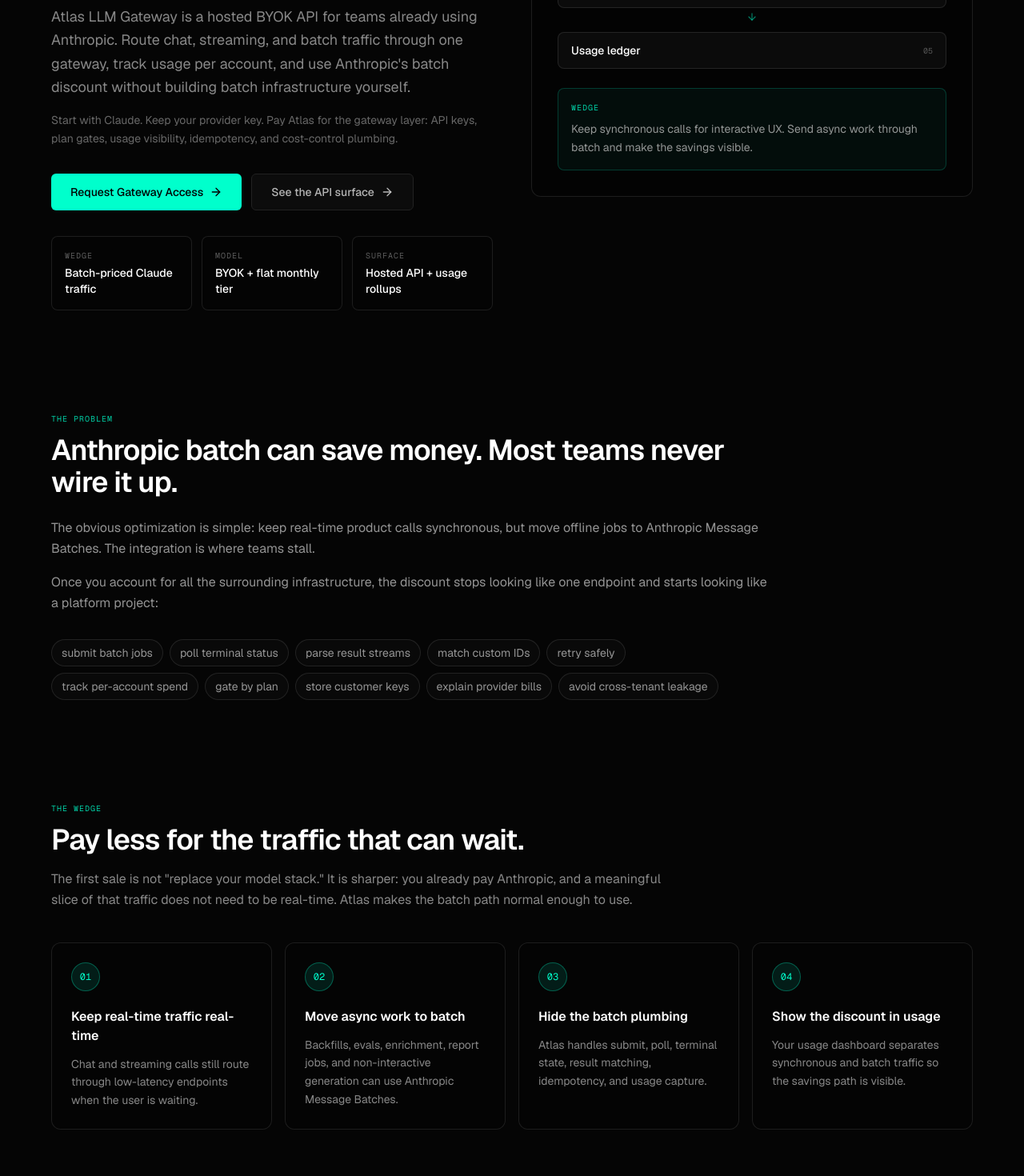
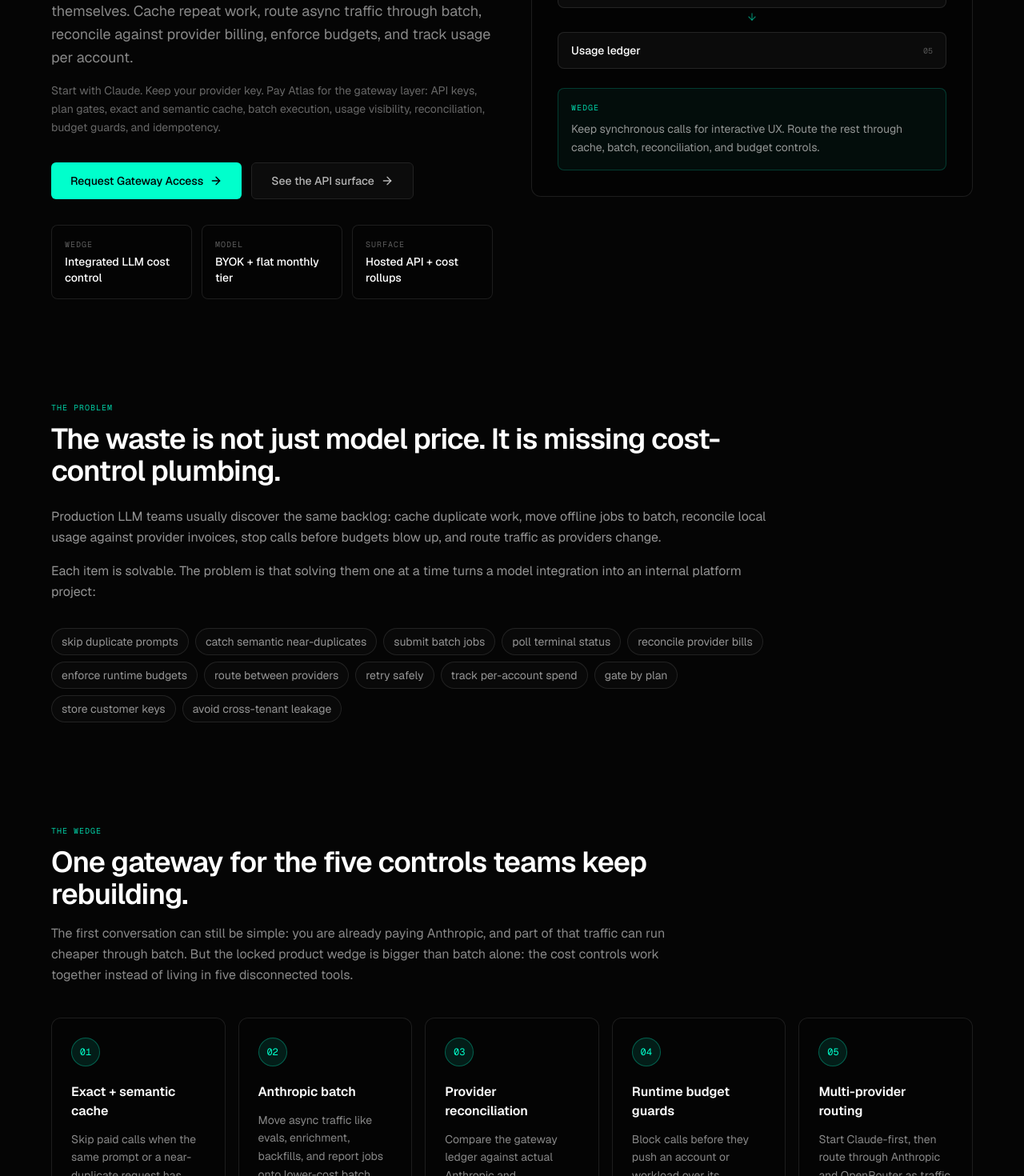
Before and after one commit to canfieldjuan/atlas-portfolio, a Next.js app in the folder web/: page /systems/atlas-llm-gateway in a window 1280 px wide. Shown: the part 460-1930 px from the top of the page at 80% size. Built offline with nearby package versions, Linux system fonts and the light colour scheme; no server answers.

Commit message:
Align LLM Gateway page with cost-control wedge

```diff
--- a/web/src/app/systems/atlas-llm-gateway/layout.tsx
+++ b/web/src/app/systems/atlas-llm-gateway/layout.tsx
@@ -3,12 +3,17 @@
 export const metadata = generatePageMetadata({
   title: "Atlas LLM Gateway",
   description:
-    "Atlas LLM Gateway is a hosted BYOK API for teams already using Claude. Route chat, streaming, and Anthropic batch traffic through one gateway with API keys, plan gates, usage tracking, and batch-cost visibility.",
+    "Atlas LLM Gateway is a hosted BYOK API for LLM cost control: exact and semantic cache, Anthropic batch, provider-billing reconciliation, budget guards, routing, usage tracking, and plan gates behind one gateway.",
   path: "/systems/atlas-llm-gateway",
   keywords: [
     "LLM gateway",
     "Anthropic batch API",
     "Claude API cost optimization",
+    "LLM cost control",
+    "LLM semantic cache",
+    "LLM exact cache",
+    "LLM provider billing reconciliation",
+    "LLM budget guards",
     "BYOK AI gateway",
     "LLM usage tracking",
     "multi tenant LLM API",
--- a/web/src/app/systems/atlas-llm-gateway/page.tsx
+++ b/web/src/app/systems/atlas-llm-gateway/page.tsx
@@ -25,21 +25,23 @@
 });
 
 const heroStats = [
-  { label: 'WEDGE', value: 'Batch-priced Claude traffic' },
+  { label: 'WEDGE', value: 'Integrated LLM cost control' },
   { label: 'MODEL', value: 'BYOK + flat monthly tier' },
-  { label: 'SURFACE', value: 'Hosted API + usage rollups' },
+  { label: 'SURFACE', value: 'Hosted API + cost rollups' },
 ];
 
 const painPoints = [
+  'skip duplicate prompts',
+  'catch semantic near-duplicates',
   'submit batch jobs',
   'poll terminal status',
-  'parse result streams',
-  'match custom IDs',
+  'reconcile provider bills',
+  'enforce runtime budgets',
+  'route between providers',
   'retry safely',
   'track per-account spend',
   'gate by plan',
   'store customer keys',
-  'explain provider bills',
   'avoid cross-tenant leakage',
 ];
 
@@ -67,7 +69,7 @@
   {
     method: 'GET',
     path: '/api/v1/llm/usage',
-    detail: 'Per-account token and cost rollups, including batch-discount visibility.',
+    detail: 'Per-account token and cost rollups across cache hits, synchronous calls, and batch traffic.',
   },
   {
     method: 'POST',
@@ -76,26 +78,31 @@
   },
 ];
 
-const savingsFlow = [
+const controlLayers = [
   {
-    title: 'Keep real-time traffic real-time',
+    title: 'Exact + semantic cache',
     detail:
-      'Chat and streaming calls still route through low-latency endpoints when the user is waiting.',
+      'Skip paid calls when the same prompt or a near-duplicate request has already been answered.',
   },
   {
-    title: 'Move async work to batch',
+    title: 'Anthropic batch',
     detail:
-      'Backfills, evals, enrichment, report jobs, and non-interactive generation can use Anthropic Message Batches.',
+      'Move async traffic like evals, enrichment, backfills, and report jobs onto lower-cost batch execution.',
   },
   {
-    title: 'Hide the batch plumbing',
+    title: 'Provider reconciliation',
     detail:
-      'Atlas handles submit, poll, terminal state, result matching, idempotency, and usage capture.',
+      'Compare the gateway ledger against actual Anthropic and OpenRouter billing instead of trusting local counters blindly.',
   },
   {
-    title: 'Show the discount in usage',
+    title: 'Runtime budget guards',
     detail:
-      'Your usage dashboard separates synchronous and batch traffic so the savings path is visible.',
+      'Block calls before they push an account or workload over its configured spend ceiling.',
+  },
+  {
+    title: 'Multi-provider routing',
+    detail:
+      'Start Claude-first, then route through Anthropic and OpenRouter as traffic and policy needs mature.',
   },
 ];
 
@@ -112,8 +119,8 @@
   },
   {
     icon: <LineChart className="w-5 h-5" />,
-    title: 'Per-account usage',
-    detail: 'Token, cost, provider, and batch rollups are scoped to the account that made the call.',
+    title: 'Per-account cost ledger',
+    detail: 'Token, cost, provider, cache, and batch rollups are scoped to the account that made the call.',
   },
   {
     icon: <ShieldCheck className="w-5 h-5" />,
@@ -128,7 +135,7 @@
   {
     icon: <Gauge className="w-5 h-5" />,
     title: 'Cost-control substrate',
-    detail: 'The gateway sits on routing, cache, tracing, reconciliation, and budget-guard infrastructure.',
+    detail: 'Exact cache, semantic cache, batch execution, reconciliation, budget guards, and routing live together.',
   },
 ];
 
@@ -136,21 +143,21 @@
   {
     title: 'Trial',
     label: 'VALIDATE FIT',
-    detail: 'Confirm the API shape, BYOK setup, usage visibility, and batch workflow on a limited tier.',
+    detail: 'Confirm the API shape, BYOK setup, cache behavior, usage visibility, and batch workflow on a limited tier.',
     cta: 'Request trial access',
     offer: 'llm-gateway-access',
   },
   {
     title: 'Starter',
     label: 'FIRST PRODUCTION JOBS',
-    detail: 'For small teams moving evals, enrichment, and backfills off synchronous Claude calls.',
+    detail: 'For small teams moving duplicate prompts and async jobs off full-price synchronous calls.',
     cta: 'Discuss Starter',
     offer: 'llm-gateway-starter',
   },
   {
     title: 'Growth',
     label: 'HIGHER VOLUME',
-    detail: 'For teams with steady async LLM workloads and a real need for account-level usage controls.',
+    detail: 'For teams with steady LLM traffic that need account-level usage, cache, budget, and reconciliation controls.',
     cta: 'Discuss Growth',
     offer: 'llm-gateway-growth',
     highlighted: true,
@@ -158,7 +165,7 @@
   {
     title: 'Pro',
     label: 'PLATFORM TEAM',
-    detail: 'For production teams that need higher limits, stronger review, and routing intelligence next.',
+    detail: 'For production teams that need higher limits, stronger review, and deeper provider-routing intelligence.',
     cta: 'Discuss Pro',
     offer: 'llm-gateway-pro',
   },
@@ -166,14 +173,14 @@
 
 const fit = [
   'You already use Claude or plan to use Claude in production.',
-  'Some traffic is async: evals, backfills, enrichment, scoring, report jobs, or batch content generation.',
-  'You want provider-key ownership without building key storage, usage tables, plan gates, and billing plumbing.',
-  'You need usage visibility per customer, workspace, account, or product area.',
+  'You have repeat prompts, async jobs, or provider bills large enough for cache and batch savings to matter.',
+  'You want provider-key ownership without building key storage, usage tables, budget gates, reconciliation, and billing plumbing.',
+  'You need cost visibility per customer, workspace, account, or product area.',
 ];
 
 const notFit = [
-  'Every request is user-facing and must stream immediately.',
-  'You need provider-agnostic routing across every model on day one.',
+  'Every request is unique, user-facing, and must stream immediately.',
+  'You only need a thin provider proxy without cache, reconciliation, or budget controls.',
   'You need SOC 2, custom deployment, or enterprise procurement before an MVP trial.',
   'You are trying to avoid having your own provider account or BYOK setup.',
 ];
@@ -181,11 +188,11 @@
 const faqs = [
   {
     q: 'Is this a model provider?',
-    a: 'No. Atlas LLM Gateway starts as a hosted BYOK gateway. You keep your Anthropic key and provider relationship; Atlas adds the API surface, plan gates, usage tracking, and batch workflow around it.',
+    a: 'No. Atlas LLM Gateway starts as a hosted BYOK gateway. You keep your provider relationship; Atlas adds the API surface, cache, batch execution, plan gates, usage tracking, reconciliation, and budget controls around it.',
   },
   {
-    q: 'Where does the 50% savings come from?',
-    a: 'The wedge is Anthropic Message Batches. Batch traffic is priced lower than synchronous traffic, but the native batch workflow is awkward. Atlas makes that path usable without every customer rebuilding submit, poll, retry, result matching, and usage accounting.',
+    q: 'Where do the savings come from?',
+    a: 'The first visible wedge is Anthropic Message Batches for traffic that can wait. The broader savings surface also includes exact cache, semantic cache, provider-billing reconciliation, and runtime budget guards that stop spend before it drifts.',
   },
   {
     q: 'Do I have to rewrite my whole app?',
@@ -193,7 +200,7 @@
   },
   {
     q: 'Is OpenRouter supported?',
-    a: 'The MVP is Claude-first with Anthropic BYOK. OpenRouter and additional routing intelligence are planned expansion surfaces after the gateway has real customer traffic flowing through it.',
+    a: 'The product is Claude-first and designed around Anthropic plus OpenRouter routing. Together, Groq, and other providers are later expansion paths when customer traffic justifies them.',
   },
   {
     q: 'How is Atlas paid if customers bring their own keys?',
@@ -243,7 +250,7 @@
           WEDGE
         </div>
         <p className="text-sm text-foreground/65 leading-relaxed">
-          Keep synchronous calls for interactive UX. Send async work through batch and make the savings visible.
+          Keep synchronous calls for interactive UX. Route the rest through cache, batch, reconciliation, and budget controls.
         </p>
       </div>
     </div>
@@ -270,14 +277,14 @@
                 <span>ATLAS LLM GATEWAY</span>
               </div>
               <h1 className="text-4xl md:text-5xl lg:text-6xl font-semibold tracking-tight leading-[1.1] mb-6">
-                Cut the Claude bill for work that{' '}
-                <span className="gradient-text">doesn&apos;t need to be real-time.</span>
+                Stop treating LLM cost control like{' '}
+                <span className="gradient-text">five separate projects.</span>
               </h1>
               <p className="text-lg text-foreground/60 leading-relaxed mb-4">
-                Atlas LLM Gateway is a hosted BYOK API for teams already using Anthropic. Route chat, streaming, and batch traffic through one gateway, track usage per account, and use Anthropic&apos;s batch discount without building batch infrastructure yourself.
+                Atlas LLM Gateway is a hosted BYOK API for production teams that need cost-aware model access without building the platform layer themselves. Cache repeat work, route async traffic through batch, reconcile against provider billing, enforce budgets, and track usage per account.
               </p>
               <p className="text-sm text-foreground/45 leading-relaxed mb-8">
-                Start with Claude. Keep your provider key. Pay Atlas for the gateway layer: API keys, plan gates, usage visibility, idempotency, and cost-control plumbing.
+                Start with Claude. Keep your provider key. Pay Atlas for the gateway layer: API keys, plan gates, exact and semantic cache, batch execution, usage visibility, reconciliation, budget guards, and idempotency.
               </p>
               <div className="flex flex-col sm:flex-row gap-3">
                 <Link
@@ -322,13 +329,13 @@
               THE PROBLEM
             </div>
             <h2 className="text-3xl md:text-4xl font-semibold tracking-tight text-white mb-6">
-              Anthropic batch can save money. Most teams never wire it up.
+              The waste is not just model price. It is missing cost-control plumbing.
             </h2>
             <p className="text-foreground/65 leading-relaxed mb-4">
-              The obvious optimization is simple: keep real-time product calls synchronous, but move offline jobs to Anthropic Message Batches. The integration is where teams stall.
+              Production LLM teams usually discover the same backlog: cache duplicate work, move offline jobs to batch, reconcile local usage against provider invoices, stop calls before budgets blow up, and route traffic as providers change.
             </p>
             <p className="text-foreground/65 leading-relaxed mb-8">
-              Once you account for all the surrounding infrastructure, the discount stops looking like one endpoint and starts looking like a platform project:
+              Each item is solvable. The problem is that solving them one at a time turns a model integration into an internal platform project:
             </p>
             <div className="flex flex-wrap gap-2">
               {painPoints.map((point) => (
@@ -348,15 +355,15 @@
                 THE WEDGE
               </div>
               <h2 className="text-3xl md:text-4xl font-semibold tracking-tight text-white mb-4">
-                Pay less for the traffic that can wait.
+                One gateway for the five controls teams keep rebuilding.
               </h2>
               <p className="text-foreground/60 leading-relaxed">
-                The first sale is not &quot;replace your model stack.&quot; It is sharper: you already pay Anthropic, and a meaningful slice of that traffic does not need to be real-time. Atlas makes the batch path normal enough to use.
+                The first conversation can still be simple: you are already paying Anthropic, and part of that traffic can run cheaper through batch. But the locked product wedge is bigger than batch alone: the cost controls work together instead of living in five disconnected tools.
               </p>
             </div>
 
-            <div className="grid grid-cols-1 md:grid-cols-4 gap-4">
-              {savingsFlow.map((step, index) => (
+            <div className="grid grid-cols-1 md:grid-cols-5 gap-4">
+              {controlLayers.map((step, index) => (
                 <motion.div
                   key={step.title}
                   initial={{ opacity: 0, y: 20 }}
@@ -384,7 +391,7 @@
                 A small gateway surface around the calls teams already make.
               </h2>
               <p className="text-foreground/60 leading-relaxed">
-                The MVP is Claude-first. It gives production scripts a stable Atlas API key, resolves the customer&apos;s Anthropic key server-side, writes account-scoped usage, and keeps batch retries safe.
+                The MVP is Claude-first and built for Anthropic plus OpenRouter routing. It gives production scripts a stable Atlas API key, resolves the customer&apos;s provider key server-side, writes account-scoped usage, and keeps retries safe.
               </p>
             </div>
 
@@ -426,7 +433,7 @@
                 The boring infrastructure is the product.
               </h2>
               <p className="text-foreground/60 leading-relaxed">
-                Batch savings get the conversation. The reason teams stay is that Atlas removes the infrastructure every production AI team eventually has to build.
+                Batch savings get the conversation. The reason teams stay is that cache, routing, usage, reconciliation, and budget enforcement are bundled into the same gateway.
               </p>
             </div>
 
@@ -489,7 +496,7 @@
                 Flat monthly tiers, no token markup conversation.
               </h2>
               <p className="text-foreground/60 leading-relaxed">
-                The MVP is sold as gateway access. You keep provider billing with Anthropic, then pay Atlas for the gateway layer that makes batch, usage, BYOK, and plan controls operational.
+                The MVP is sold as gateway access. You keep provider billing with Anthropic or OpenRouter, then pay Atlas for the gateway layer that makes cache, batch, usage, BYOK, reconciliation, budgets, and plan controls operational.
               </p>
             </div>
 
@@ -531,10 +538,10 @@
                   WHAT COMES NEXT
                 </div>
                 <h2 className="text-2xl md:text-3xl font-semibold text-white mb-4">
-                  Batch is the wedge. Routing intelligence is the expansion.
+                  Batch opens the door. Cost intelligence expands the account.
                 </h2>
                 <p className="text-sm text-foreground/60 leading-relaxed">
-                  Once your LLM traffic flows through Atlas, the next layer is automatic batch-vs-sync routing, semantic caching, prompt-level observability, cost drift detection, and provider routing. The MVP starts where the ROI is easiest to prove.
+                  Once your LLM traffic flows through Atlas, the next layer is automatic batch-vs-sync arbitrage, prompt-level observability, smarter cache policies, and provider routing by cost, latency, and reliability. The MVP starts where ROI is easiest to prove, then grows into routing intelligence.
                 </p>
               </div>
               <Link
@@ -577,7 +584,7 @@
             <div className="flex items-start gap-4">
               <BadgeDollarSign className="w-5 h-5 text-primary shrink-0 mt-0.5" />
               <p className="text-sm text-foreground/55 leading-relaxed">
-                No provider-key markup claim is hidden here: BYOK means provider billing stays yours. Atlas charges for the gateway infrastructure that makes lower-cost batchable traffic practical.
+                No provider-key markup claim is hidden here: BYOK means provider billing stays yours. Atlas charges for the gateway infrastructure that makes cache savings, batch savings, reconciliation, budgets, and routing practical.
               </p>
             </div>
             <Link
--- a/web/src/app/systems/page.tsx
+++ b/web/src/app/systems/page.tsx
@@ -93,24 +93,24 @@
     href: '/systems/atlas-llm-gateway',
     hrefLabel: 'View the landing page',
     summary:
-      'A hosted BYOK gateway for teams already using Claude, built to route chat, streaming, and batch traffic through one account-scoped API surface.',
+      'A hosted BYOK gateway for teams running Claude or OpenRouter traffic, built to bundle cache, batch, reconciliation, budget guards, routing, and usage tracking behind one account-scoped API surface.',
     customerData: [
       'Anthropic provider account and BYOK API key',
-      'Async LLM workloads such as evals, enrichment, backfills, reports, or content generation',
+      'Repeat prompts and async LLM workloads such as evals, enrichment, backfills, reports, or content generation',
       'Production callers that need stable API keys instead of dashboard sessions',
       'Account, workspace, or customer boundaries for usage tracking',
     ],
     builtCore: [
-      'Chat, streaming, and Anthropic batch gateway endpoints',
+      'Chat, streaming, Anthropic batch, exact-cache, and semantic-cache gateway paths',
       'Encrypted provider-key storage and server-side key resolution',
-      'Plan gates, rate limits, idempotency, and account-scoped usage rows',
-      'Usage rollups that separate synchronous and batch-discount traffic',
+      'Plan gates, rate limits, idempotency, runtime budget guards, and account-scoped usage rows',
+      'Usage rollups that separate cache, synchronous, batch, and provider-reconciled spend',
     ],
     outputs: [
       'Hosted LLM Gateway API',
       'BYOK key management path',
-      'Batch-cost visibility',
-      'Per-account usage and plan controls',
+      'Cache and batch-cost visibility',
+      'Per-account budgets, usage, reconciliation, and plan controls',
     ],
   },
 ];
```
Also changed, not shown: web/src/app/audit/page.tsx (+6 -6 lines).
